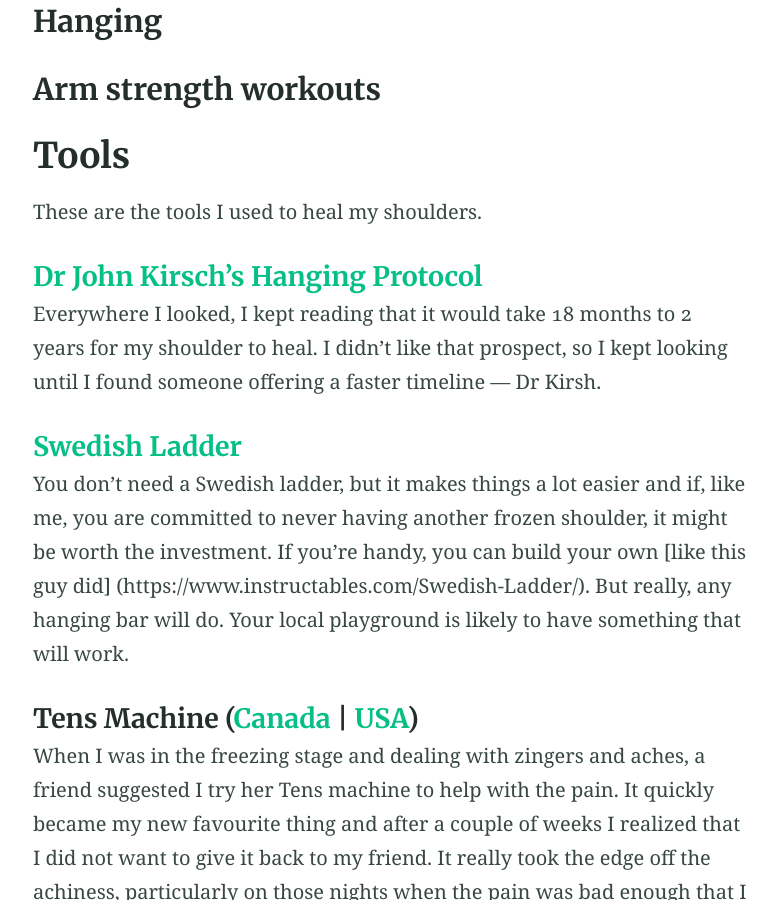
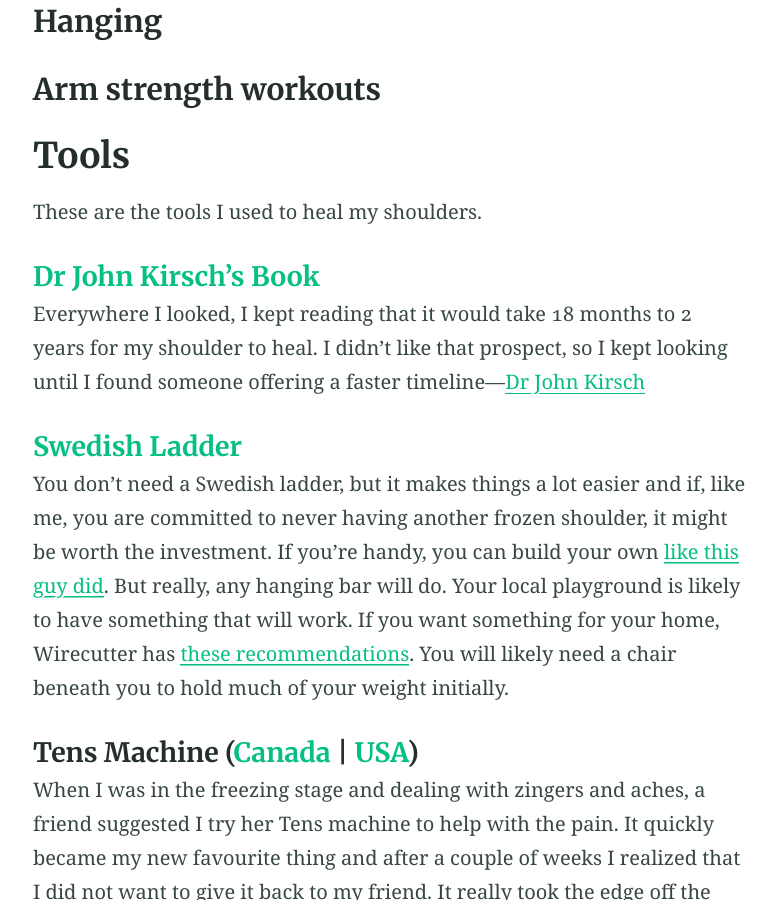
Before and after one commit to suzycc/heal-frozen-shoulder, a Jekyll site: the page built from index.md, in a window 1280 px wide and 900 px high, scrolled down 581 px. Shown: the whole window, without its empty margins (250-1027 px from the left). Built offline with Jekyll 4.4.1, drawn with Linux system fonts in a browser that asks for light colours; some of the changed text lies outside the part shown.

Commit message:
Update index.md

```diff
--- a/index.md
+++ b/index.md
@@ -24,11 +24,11 @@
 
 These are the tools I used to heal my shoulders.
 
-#### [Dr John Kirsch's Hanging Protocol](https://www.kirschshoulder.com/){:target="_blank" rel="noopener noreferrer"}
-Everywhere I looked, I kept reading that it would take 18 months to 2 years for my shoulder to heal. I didn't like that prospect, so I kept looking until I found someone offering a faster timeline — Dr Kirsh.
+#### [Dr John Kirsch's Book](https://www.amazon.com/Shoulder-Solution-Prevention-Revised-Expanded/dp/1589096428/ref=sr_1_1?keywords=shoulder%20pain%20solution%20and%20prevention%205th%20edition&qid=1573129382&s=books&sr=1-1){:target="_blank" rel="noopener noreferrer"}
+Everywhere I looked, I kept reading that it would take 18 months to 2 years for my shoulder to heal. I didn't like that prospect, so I kept looking until I found someone offering a faster timeline—[Dr John Kirsch](https://www.kirschshoulder.com/){:target="_blank" rel="noopener noreferrer"}
 
 #### [Swedish Ladder](https://www.northernfitness.ca/products/wallbars-14-bars?srsltid=AfmBOopihphTArbFVPg1t_Wv546zJ873tg7TniVcYswf_gjcEnXedV_5){:target="_blank" rel="noopener noreferrer"}
-You don't need a Swedish ladder, but it makes things a lot easier and if, like me, you are committed to never having another frozen shoulder, it might be worth the investment. If you're handy, you can build your own [like this guy did] (https://www.instructables.com/Swedish-Ladder/). But really, any hanging bar will do. Your local playground is likely to have something that will work.
+You don't need a Swedish ladder, but it makes things a lot easier and if, like me, you are committed to never having another frozen shoulder, it might be worth the investment. If you're handy, you can build your own [like this guy did](https://www.instructables.com/Swedish-Ladder/){:target="_blank" rel="noopener noreferrer"}. But really, any hanging bar will do. Your local playground is likely to have something that will work. If you want something for your home, Wirecutter has [these recommendations](https://www.nytimes.com/wirecutter/reviews/best-pull-up-bars/){:target="_blank" rel="noopener noreferrer"}. You will likely need a chair beneath you to hold much of your weight initially.
 
 #### Tens Machine ([Canada](https://www.therabody.com/us/en-us/powerdot-uno-blue.html){:target="_blank" rel="noopener noreferrer"} | [USA](https://www.therabody.com/us/en-us/powerdot-uno-blue.html){:target="_blank" rel="noopener noreferrer"})
 When I was in the freezing stage and dealing with zingers and aches, a friend suggested I try her Tens machine to help with the pain. It quickly became my new favourite thing and after a couple of weeks I realized that I did not want to give it back to my friend. It really took the edge off the achiness, particularly on those nights when the pain was bad enough that I would have otherwise had trouble going back to sleep. There may be better options out there but I like this one because:
```
Also changed, not shown: other parts of index.md (+2 -2 lines).
